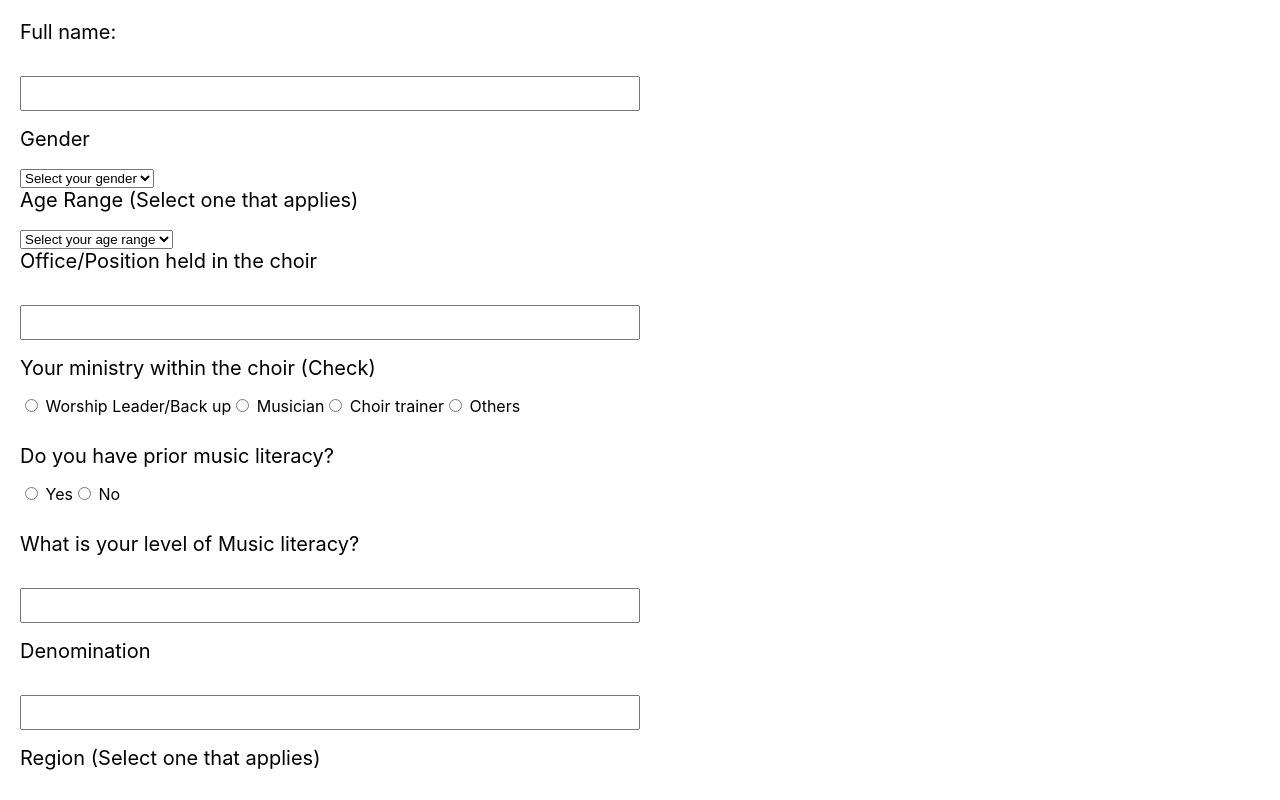
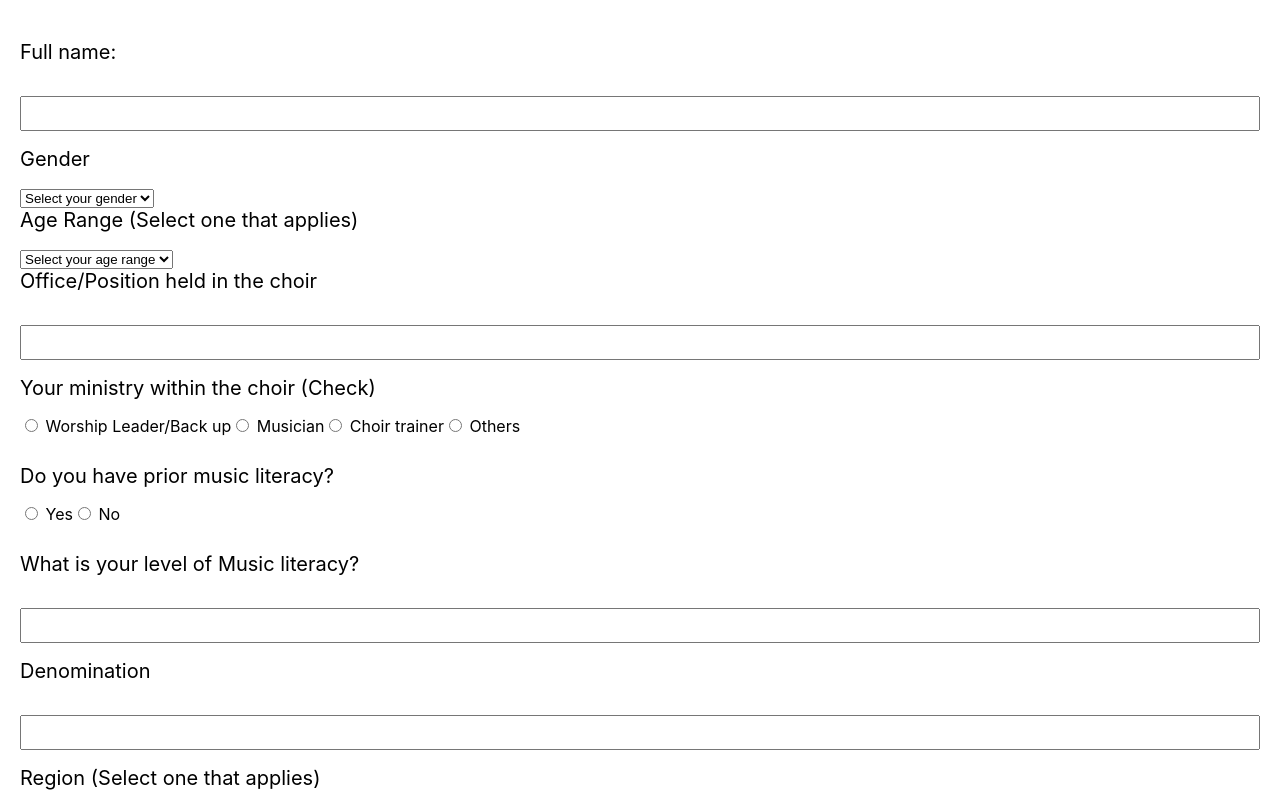
Before and after one commit to OpeDada/cacmusic, a Next.js app: page /registration in a window 1280 px wide. Shown: the top 800 px of the page. Built offline with nearby package versions, Linux system fonts and the light colour scheme.

Commit message:
style form

```diff
--- a/styles/components/registration.scss
+++ b/styles/components/registration.scss
@@ -5,7 +5,7 @@
 
 
 // .main-form {
-//     min-width: 100%;
+  // min-width: 100%;
   //     height: 100vh;
   //     margin: 0vw;
   //     padding: 5vw ;
@@ -14,7 +14,7 @@
   // }
 
   .main-form {
-  padding: 20px;
+  padding: 40px 20px;
 }
 
 .main-form label{
@@ -25,7 +25,7 @@
 }
 
 input[type="text"] {
-  width: 50%;
+  width: 100%;
   padding: 0.5rem;
   margin: 16px 0;
 }
```
Lines whose indentation alone changed are shown as unchanged.
